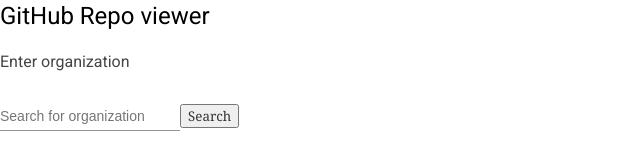
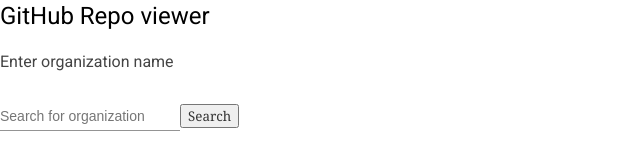
Before and after one commit to Arelam/related-repos, an Angular app in the folder frontend/API-viewer/: page /dashboard in a window 1280 px wide. Shown: the top 160 px of the page, without its empty margins (0-640 px from the left). Built offline with nearby package versions, Linux system fonts and the light colour scheme.

Commit message:
Specify name of org

```diff
--- a/frontend/API-viewer/src/app/dashboard/dashboard.component.html
+++ b/frontend/API-viewer/src/app/dashboard/dashboard.component.html
@@ -1,2 +1,2 @@
-<h3>Enter organization</h3>
+<h3>Enter organization name</h3>
 <app-repo-search></app-repo-search>
```
